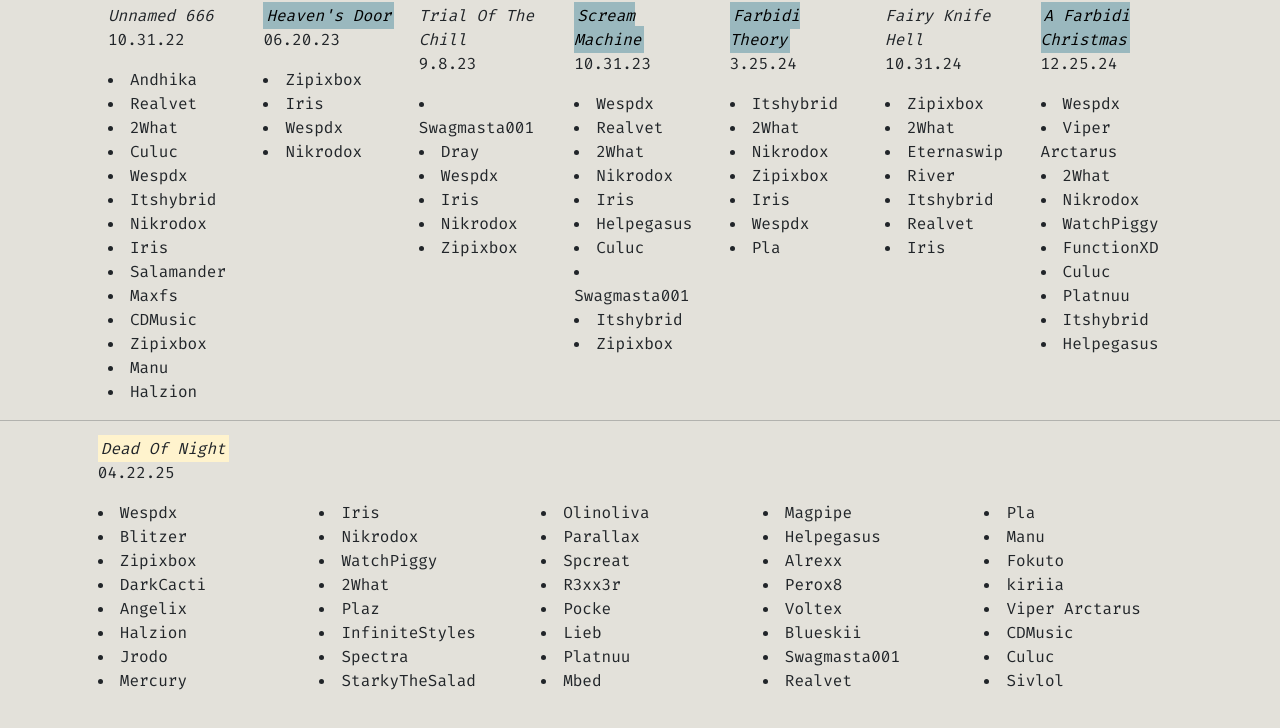
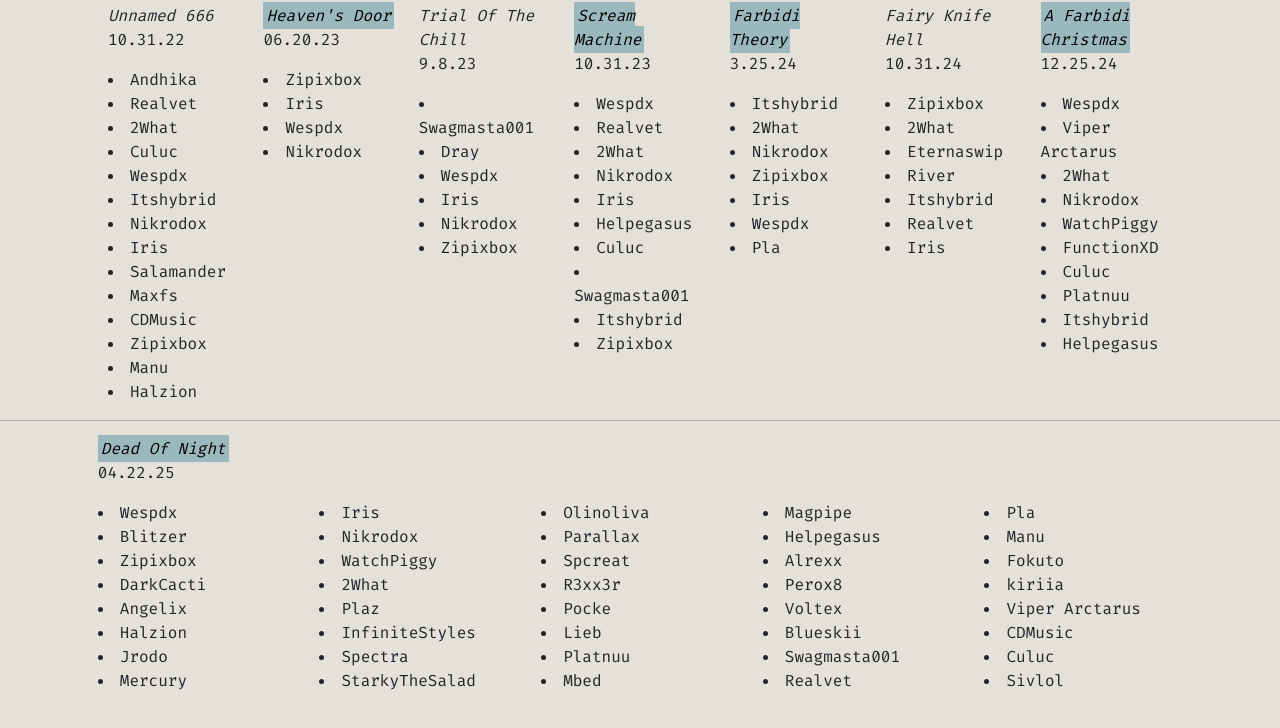
Before and after one commit to CNCTD/DATA_DON, a plain HTML site: page index.html in a window 1280 px wide. Shown: the part 72-800 px from the top of the page. Drawn offline with nearby package versions, Linux system fonts and the light colour scheme.

Commit message:
Update index.html

```diff
--- a/index.html
+++ b/index.html
@@ -159,7 +159,7 @@
         <hr />
         <div class="container-xl custom-width">
             <div class="row">
-                <i><mark class=mark>Dead Of Night</mark></i>
+                <i><mark>Dead Of Night</mark></i>
                 <p>04.22.25</p>
                 <div class="col-sm">
                     <div class="text-start">
```
